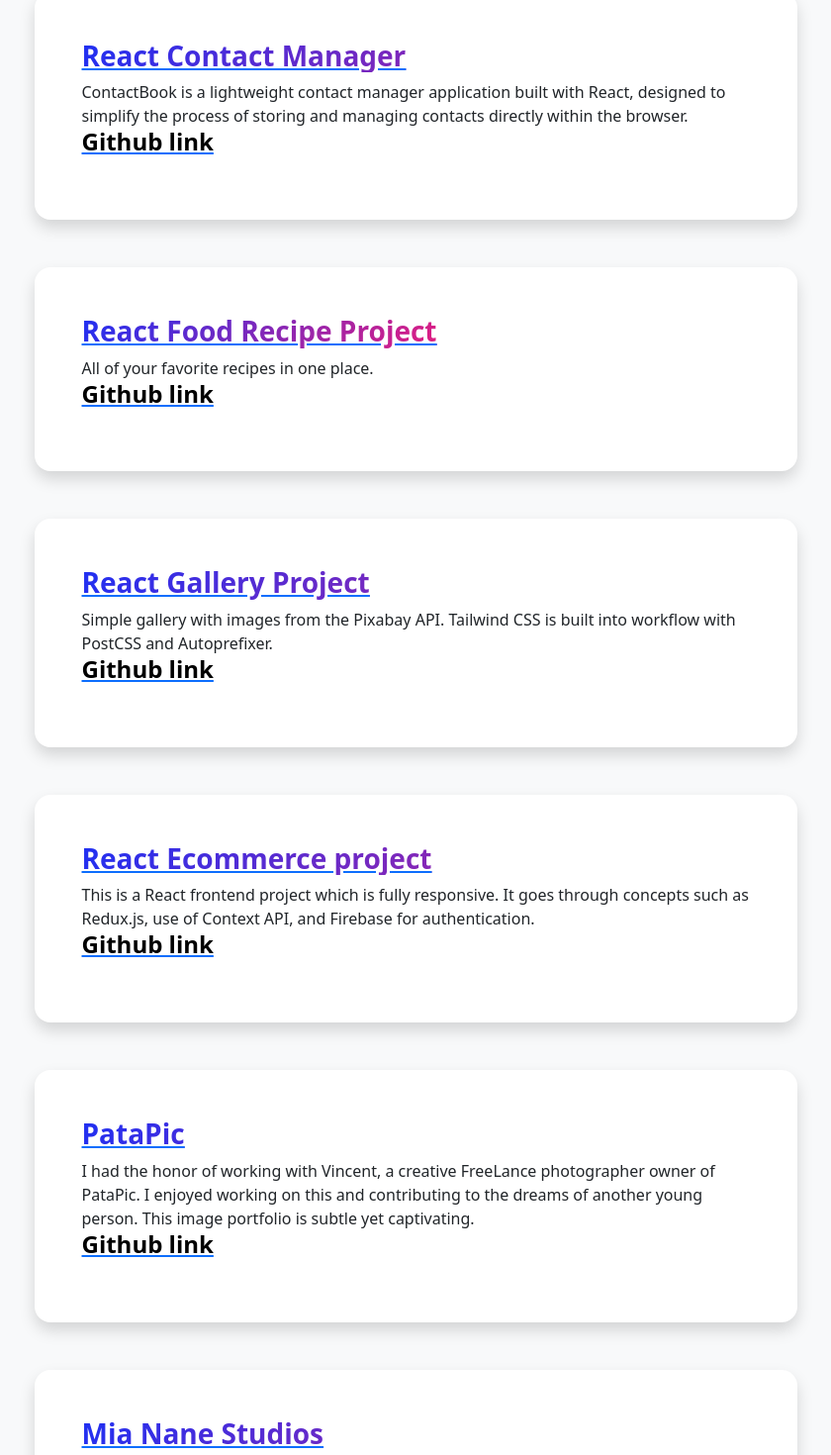
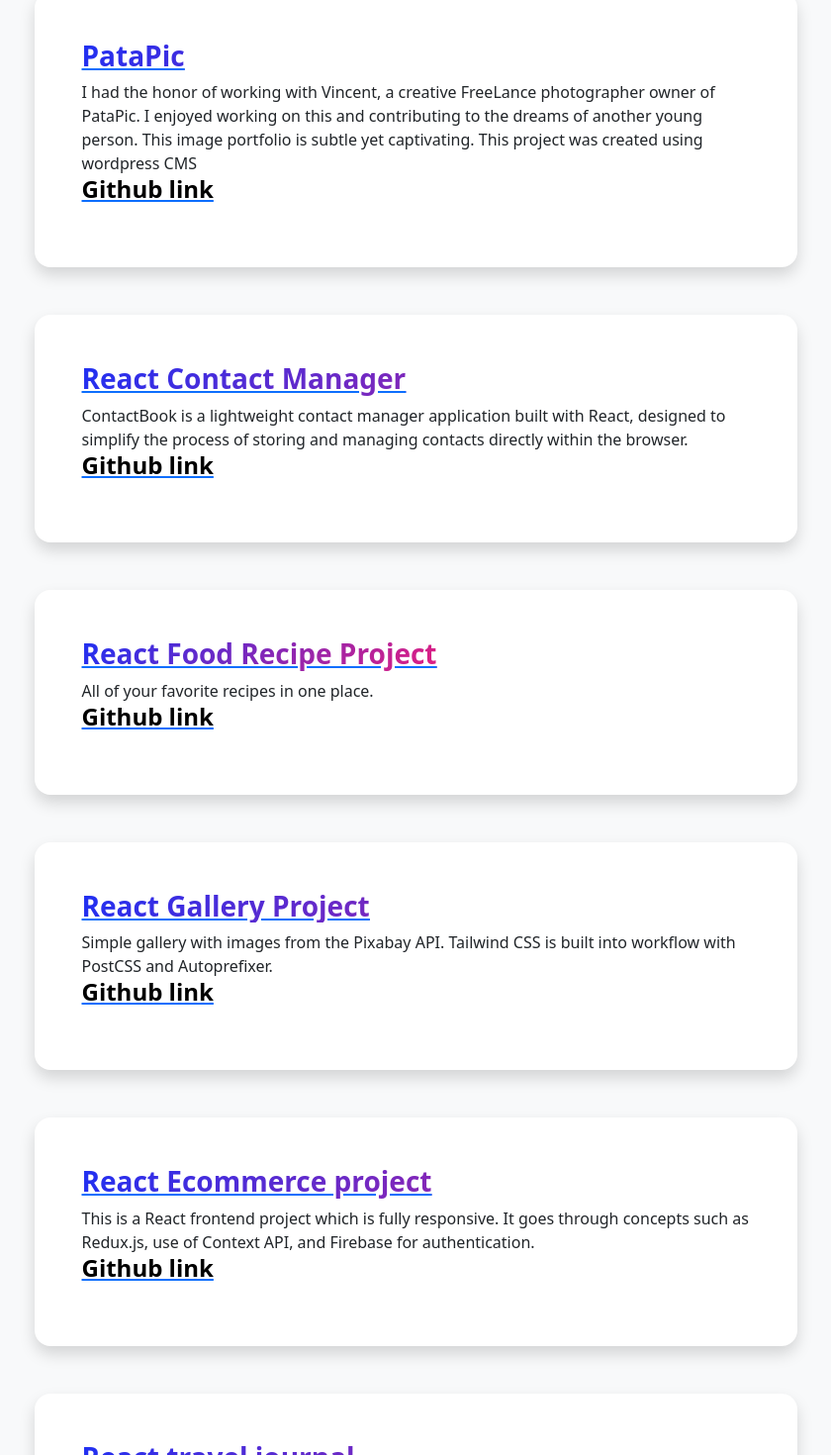
Before and after one commit to jakatsa/portfolio, a React (Vite) app in the folder portfolio/: page /Projects in a window 1280 px wide. Shown: the part 262-1732 px from the top of the page at 99% size, without its empty margins (220-1060 px from the left). Built offline with nearby package versions, Linux system fonts and the light colour scheme.

Commit message:
Update Projects.jsx

```diff
--- a/portfolio/src/components/Projects.jsx
+++ b/portfolio/src/components/Projects.jsx
@@ -12,6 +12,12 @@
               </h1>
             </div>
             <div className="row gx-5 justify-content-center">
+               <ProjectCard
+                title="PataPic"
+                description="I had the honor of working with Vincent, a creative FreeLance photographer owner of PataPic. I enjoyed working on this and contributing to the dreams of another young person. This image portfolio is subtle yet captivating.
+                This project was created using wordpress CMS"
+                liveLink="https://patapic.site/wp/"
+              />
               {/* Project Cards */}
               <ProjectCard
                 title="React Contact Manager"
@@ -37,16 +43,8 @@
                 liveLink="https://ecommerce-frontend-iota-woad.vercel.app/"
                 githubLink="https://github.com/jakatsa/ecommerce-frontend"
               />
-              <ProjectCard
-                title="PataPic"
-                description="I had the honor of working with Vincent, a creative FreeLance photographer owner of PataPic. I enjoyed working on this and contributing to the dreams of another young person. This image portfolio is subtle yet captivating."
-                liveLink="https://patapic.site/wp/"
-              />
-              <ProjectCard
-                title="Mia Nane Studios"
-                description="I had the pleasure of working with Mia Nane Studios. A creative hub made up of three brilliant artists who wear their hearts on their sleeves. I am glad to have had the honor of helping these young men change the world."
-                liveLink="https://mianane.com/"
-              />
+
+
               <ProjectCard
                 title="React travel journal"
                 description="The second Scrimba React solo project builds on the knowledge gained by the first. It then introduces working with props, using a data page containing an array of objects, and using the JavaScript map method to render components."
```
